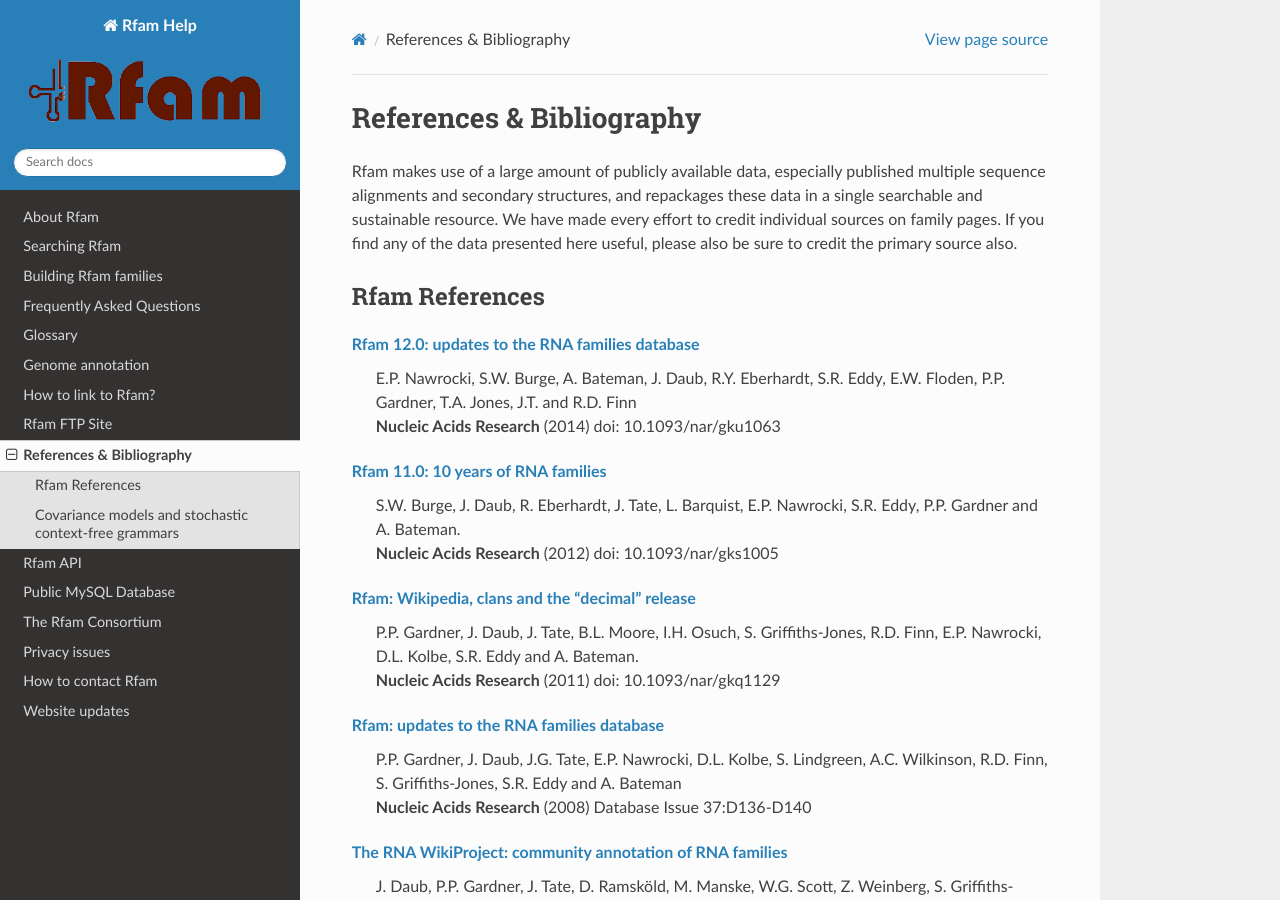
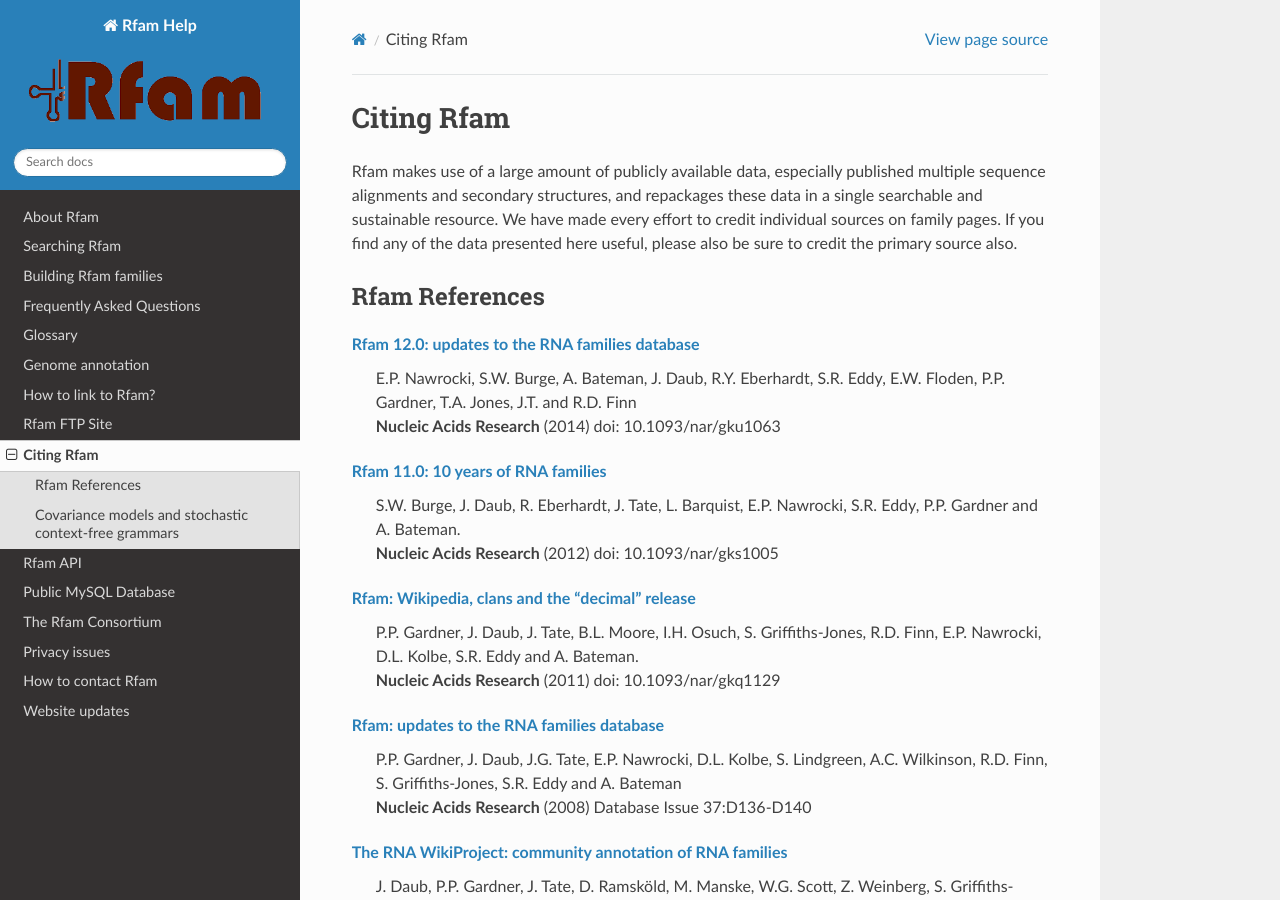
Before and after one commit to Rfam/rfam-docs, a Sphinx documentation site: the page built from docs/source/citing-rfam.rst, in a window 1280 px wide and 900 px high. Built offline with Sphinx 7.4.7 and the Read the Docs theme 2.0.0, drawn with Linux system fonts in a browser that asks for light colours.

Commit message:
Fix link to Citing Rfam

```diff
--- a/docs/source/building-families.rst
+++ b/docs/source/building-families.rst
@@ -69,7 +69,7 @@
 From the seed alignment, we use the `Infernal software <http://eddylab.org/infernal/>`_ to build a
 probabilistic model (covariance model or CM) for this family. Useful
 references on stochastic free grammars and covariance models can be
-found in the `citing Rfam <TODO>`_
+found in the :ref:`Citing Rfam`
 section. This model is then used to search the *rfamseq*
 database for other possible homologs.
 
--- a/docs/source/citing-rfam.rst
+++ b/docs/source/citing-rfam.rst
@@ -1,5 +1,5 @@
-References & Bibliography
-=========================
+Citing Rfam
+===========
 
 Rfam makes use of a large amount of publicly available data, especially published multiple sequence alignments and secondary structures, and repackages these data in a single searchable and sustainable resource. We have made every effort to credit individual sources on family pages. If you find any of the data presented here useful, please also be sure to credit the primary source also.
 
```
